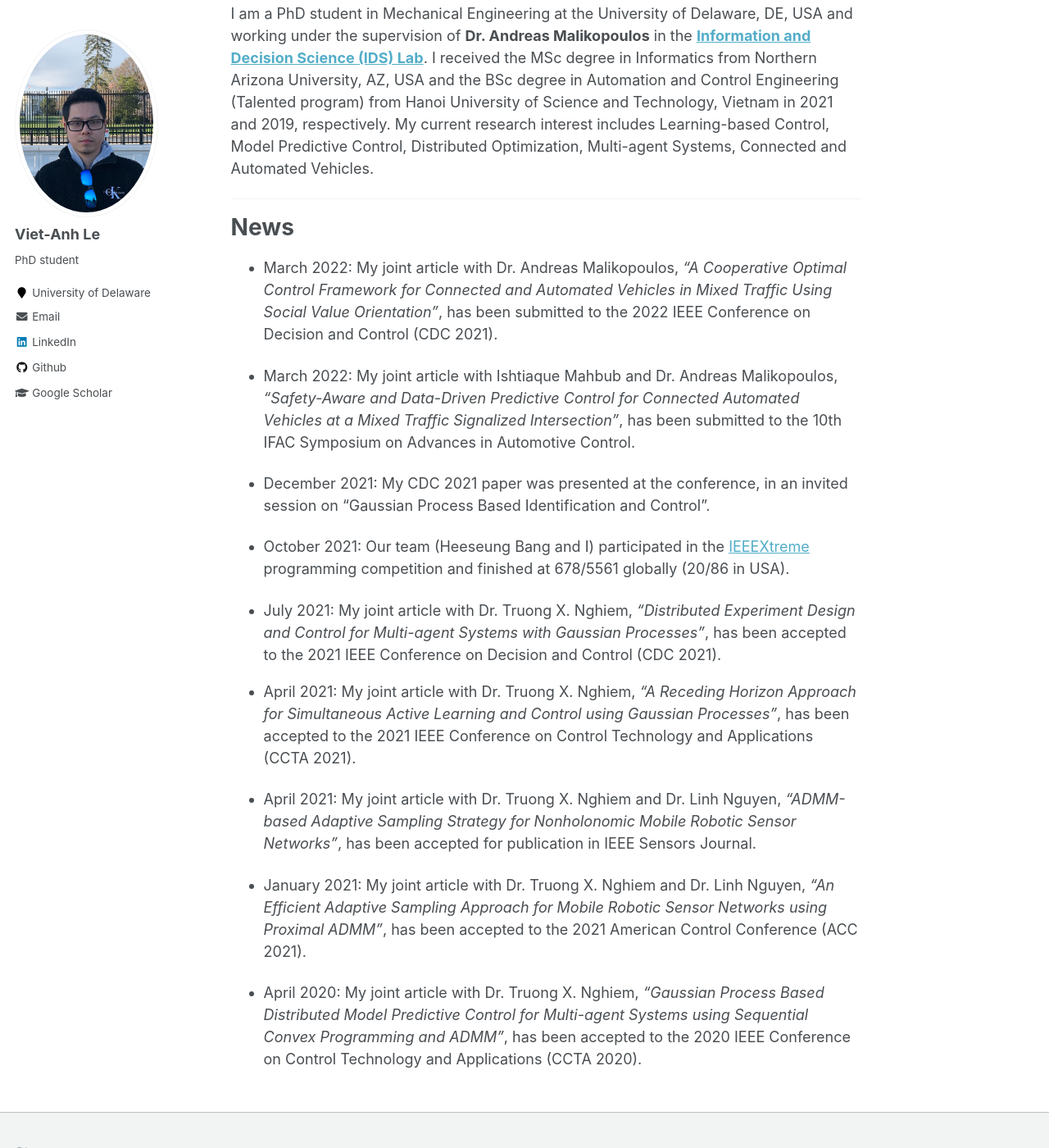
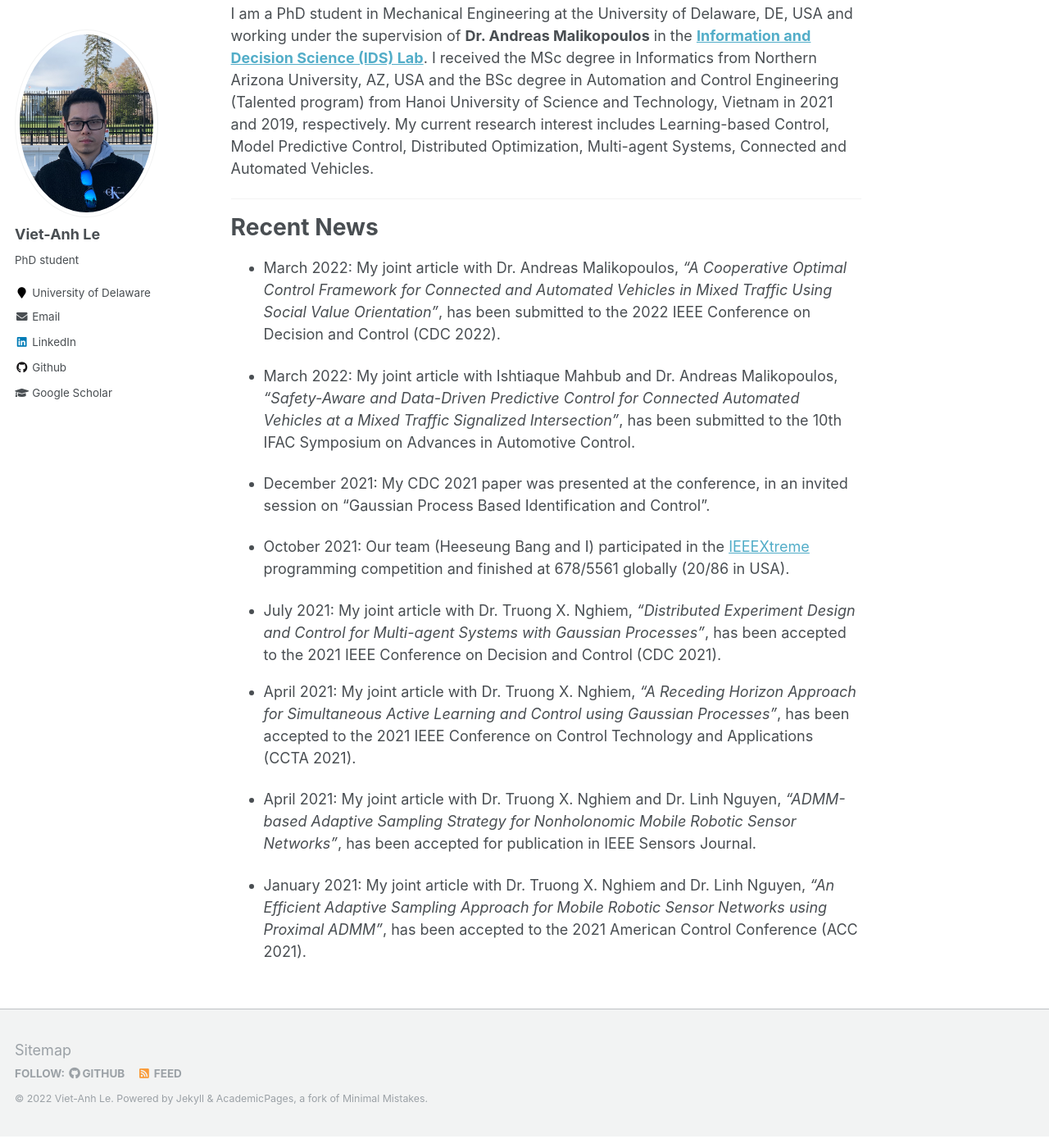
Before and after one commit to vietanhle0101/vietanhle0101.github.io, a Jekyll site: the page built from _pages/about.md, in a window 1280 px wide and 1400 px high, scrolled down 544 px. Shown: the whole window at 82% size. Built offline with Jekyll 4.4.1, drawn with Linux system fonts in a browser that asks for light colours.

Commit message:
cdc 2022

```diff
--- a/_pages/about.md
+++ b/_pages/about.md
@@ -17,9 +17,9 @@ My current research interest includes Learning-based Control, Model Predictive C
 
 ***
 
-# News
+# Recent News
 
-* March 2022: My joint article with Dr. Andreas Malikopoulos, <em>“A Cooperative Optimal Control Framework for Connected and Automated Vehicles in Mixed Traffic Using Social Value Orientation”</em>, has been submitted to the 2022 IEEE Conference on Decision and Control (CDC 2021).
+* March 2022: My joint article with Dr. Andreas Malikopoulos, <em>“A Cooperative Optimal Control Framework for Connected and Automated Vehicles in Mixed Traffic Using Social Value Orientation”</em>, has been submitted to the 2022 IEEE Conference on Decision and Control (CDC 2022).
 
 * March 2022: My joint article with Ishtiaque Mahbub and Dr. Andreas Malikopoulos, <em>“Safety-Aware and Data-Driven Predictive Control for Connected Automated Vehicles at a Mixed Traffic Signalized Intersection”</em>, has been submitted to the 10th IFAC Symposium on Advances in Automotive Control.
 
@@ -41,4 +41,4 @@ My current research interest includes Learning-based Control, Model Predictive C
 
 <!-- * August 2020: My CCTA 2020 paper was presented at the conference. -->
 
-* April 2020: My joint article with Dr. Truong X. Nghiem, <em>“Gaussian Process Based Distributed Model Predictive Control for Multi-agent Systems using Sequential Convex Programming and ADMM”</em>, has been accepted to the 2020 IEEE Conference on Control Technology and Applications (CCTA 2020).
+<!-- * April 2020: My joint article with Dr. Truong X. Nghiem, <em>“Gaussian Process Based Distributed Model Predictive Control for Multi-agent Systems using Sequential Convex Programming and ADMM”</em>, has been accepted to the 2020 IEEE Conference on Control Technology and Applications (CCTA 2020). -->
```
